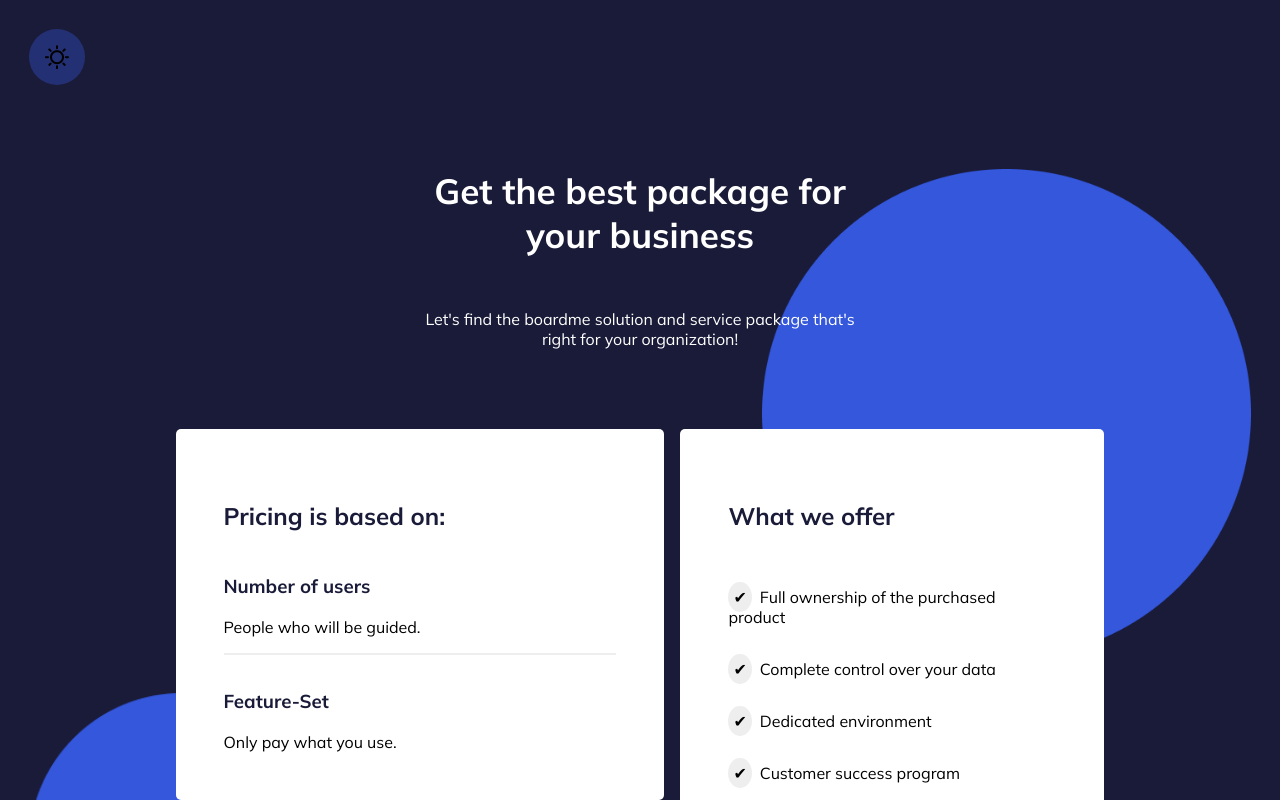
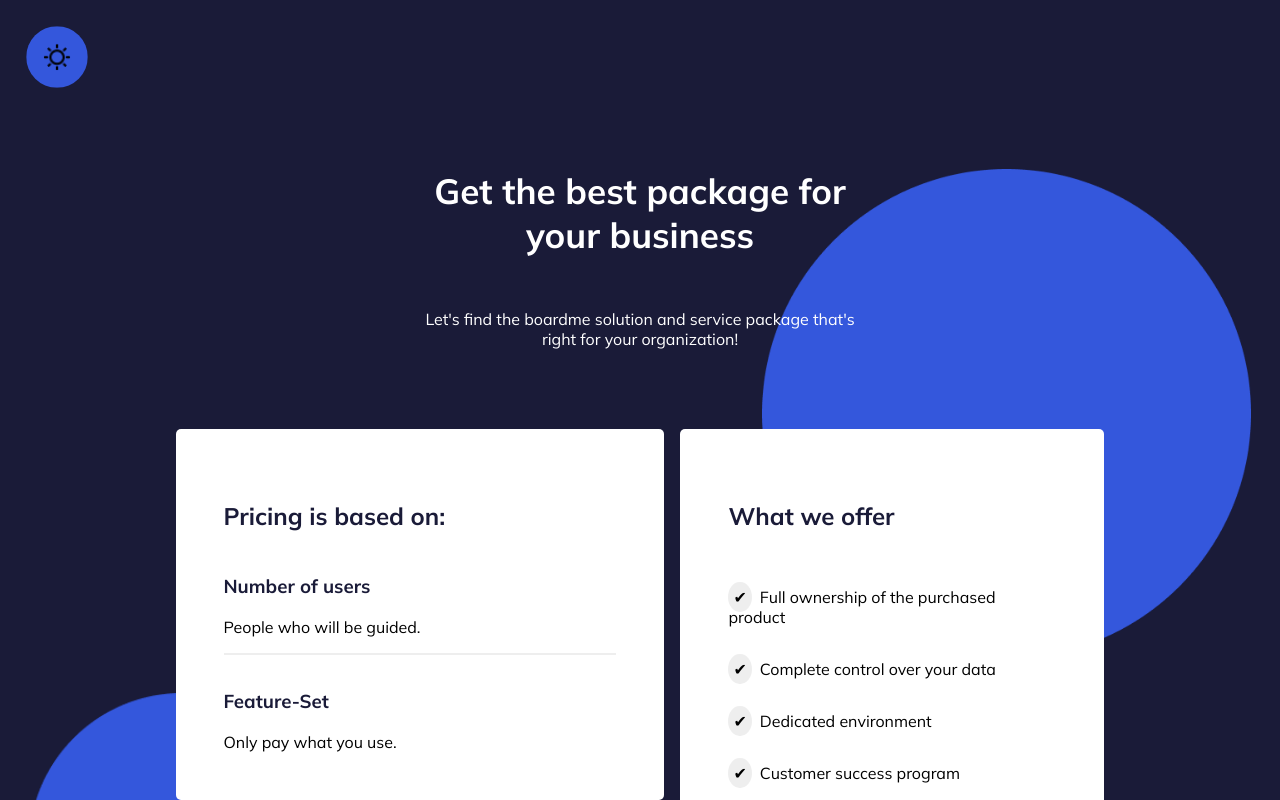
Before and after one commit to faazdy/Challenge-80, a plain HTML site: page index.html in a window 1280 px wide. In both pictures the pointer is over the picture 56 px from the left and 56 px from the top of the page. Shown: the top 800 px of the page. Drawn offline with Linux system fonts and the light colour scheme.

Commit message:
Update style.css

```diff
--- a/style.css
+++ b/style.css
@@ -98,6 +98,11 @@ label img{
     padding: 1em;
     border-radius: 50%;
 }
+label:hover img{
+    transform: scale(1.10);
+    background-color: #3457DC;
+    transition: 0.3s ease;
+}
 #tema:checked + main > article > .card-1{
     background-color: black;
     color: white;
```
